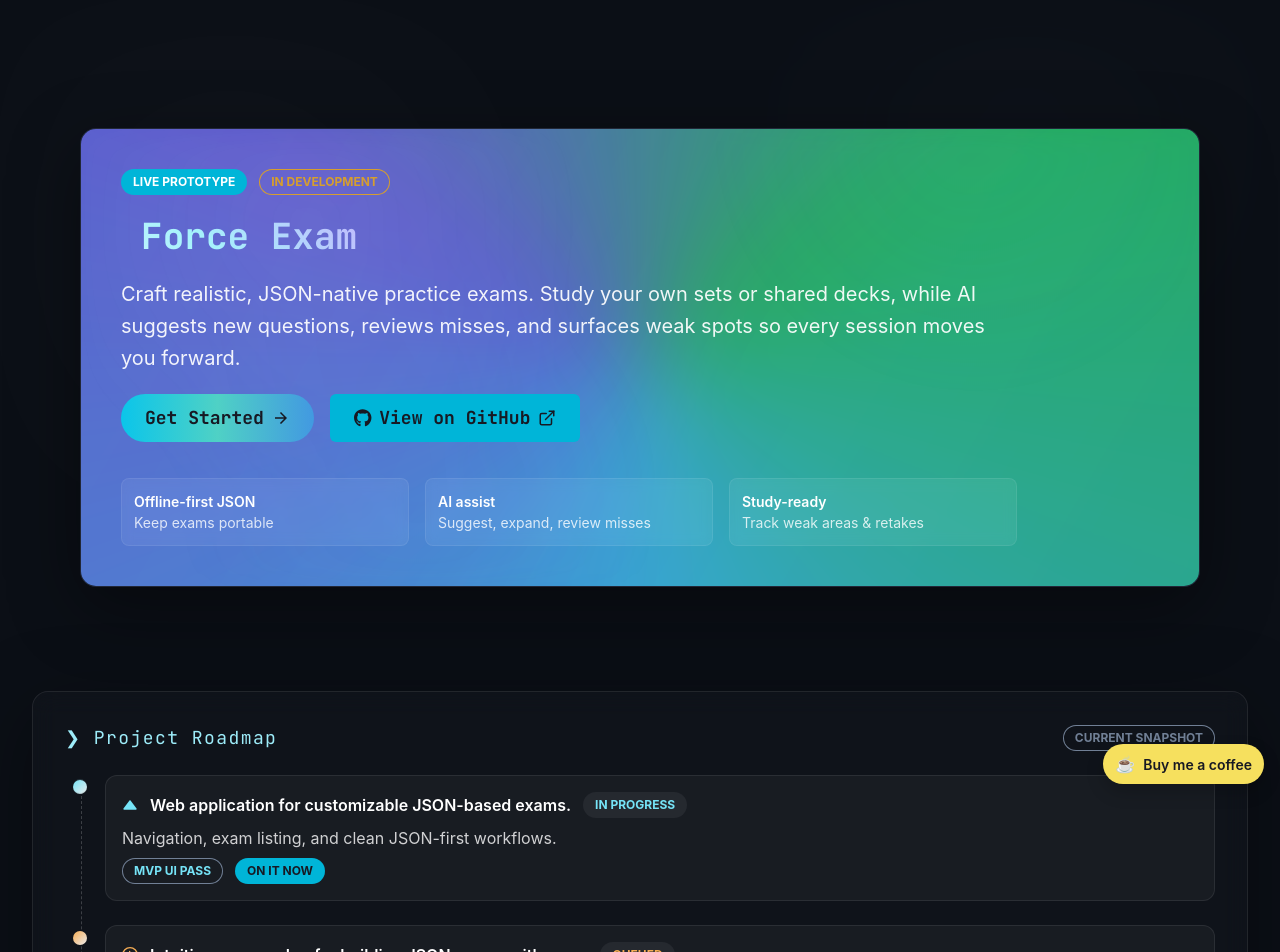
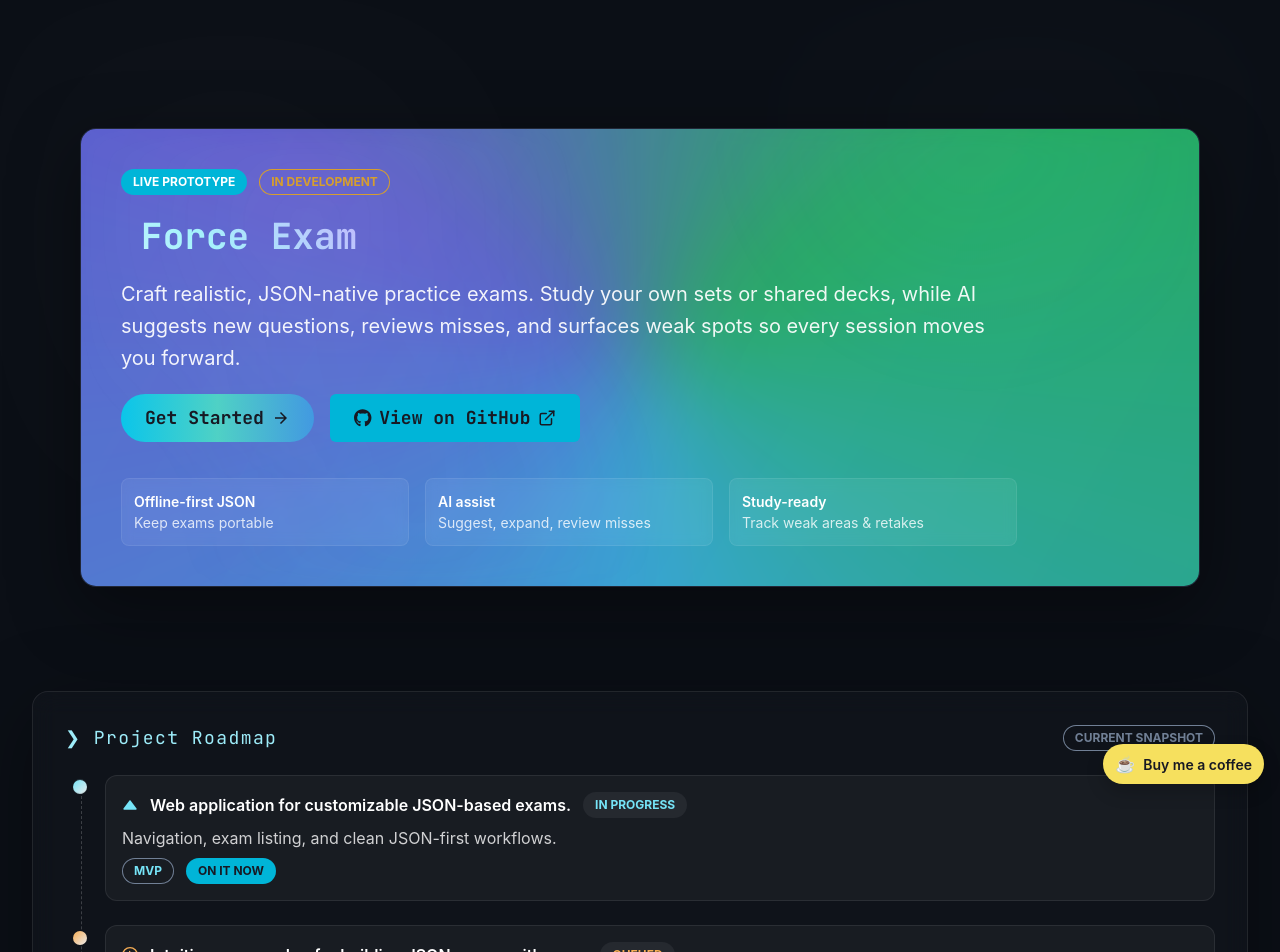
Before and after one commit to Berna1337/force-exam, a Next.js app: page / in a window 1280 px wide. Shown: the top 952 px of the page. Built offline with nearby package versions, Linux system fonts and the light colour scheme.

Commit message:
bumped node version, few adjustments

```diff
--- a/components/Roadmap.tsx
+++ b/components/Roadmap.tsx
@@ -23,7 +23,7 @@ const roadmapItems = [
     icon: TriangleUpIcon,
     color: "cyan.300",
     detail: "Navigation, exam listing, and clean JSON-first workflows.",
-    highlight: "MVP UI pass",
+    highlight: "MVP",
   },
   {
     text: "Intuitive exam maker for building JSON exams with ease.",
--- a/package.json
+++ b/package.json
@@ -7,6 +7,9 @@
     "build": "next build",
     "start": "next start",
     "lint": "next lint"
+  },
+  "engines": {
+    "node": "24.x"
   },
   "dependencies": {
     "@chakra-ui/icons": "^2.1.1",
```
